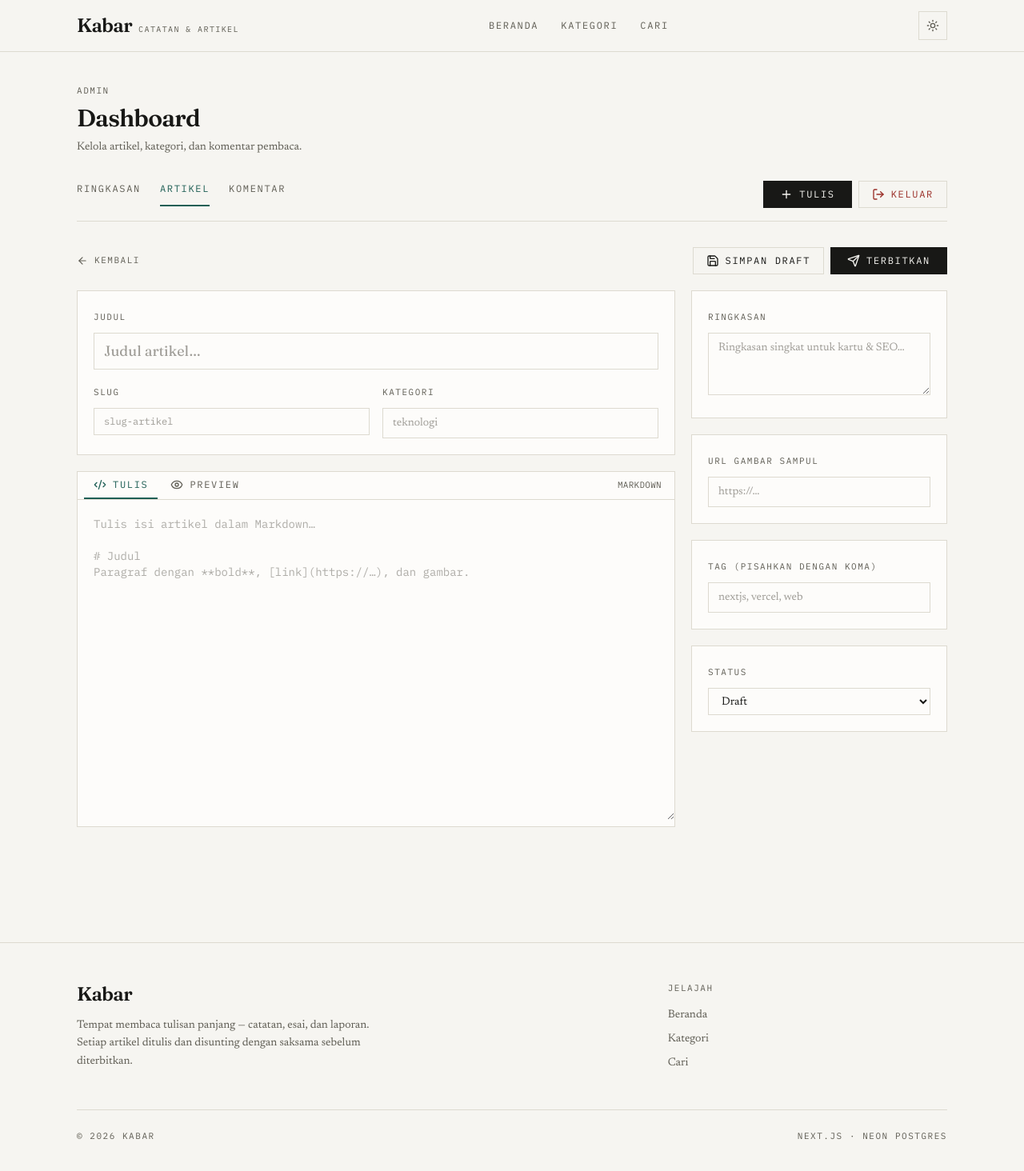
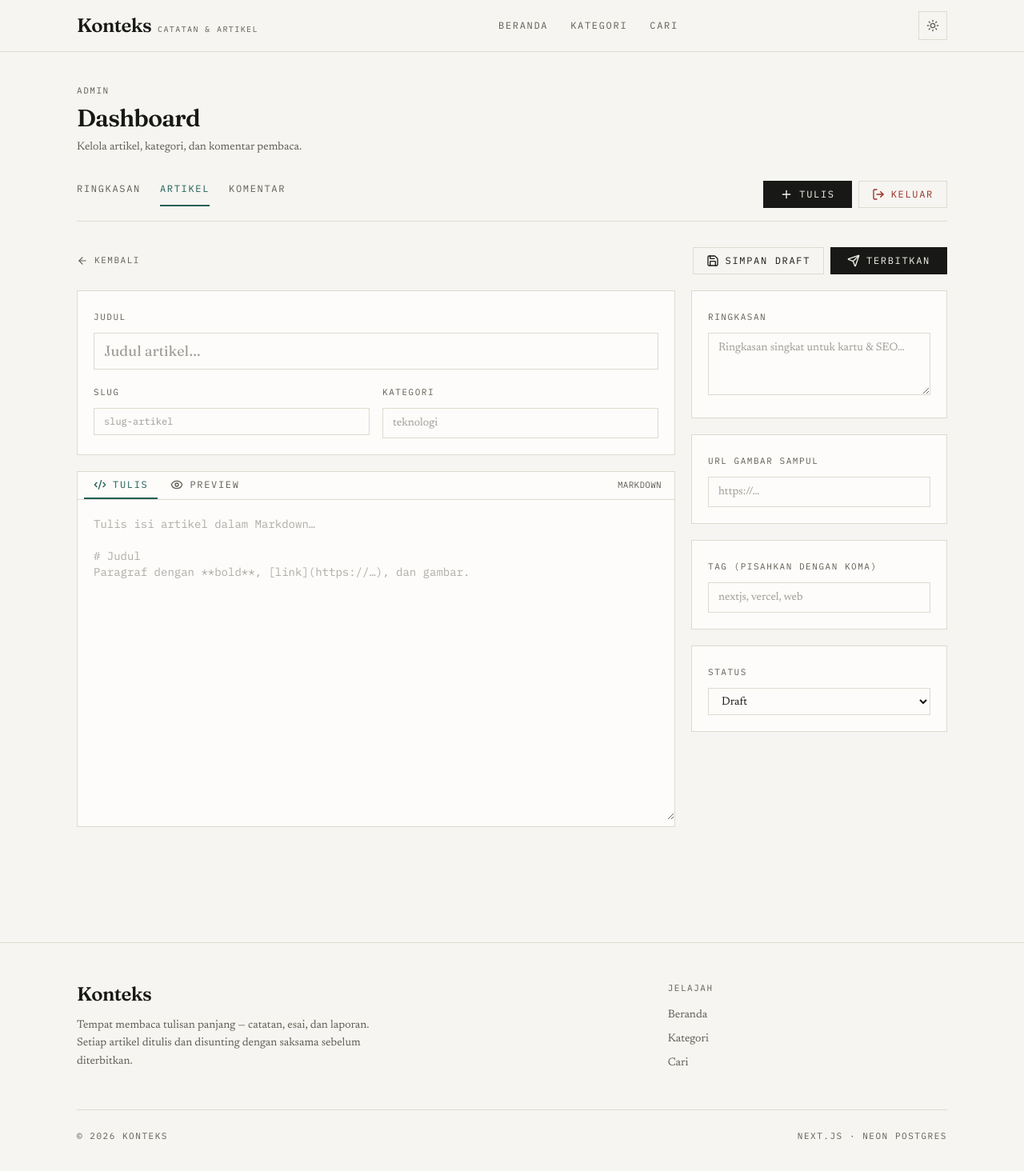
Before and after one commit to ywildan/articel, a Next.js app: page /admin/artikel/baru in a window 1280 px wide. Shown: the top 1464 px of the page at 80% size. Built offline with nearby package versions, Linux system fonts and the light colour scheme.

Commit message:
Rename brand blog: Kabar menjadi Konteks (metadata, Navbar, Footer, Hero, class prose-konteks, README, package.json)

```diff
--- a/package.json
+++ b/package.json
@@ -2,7 +2,7 @@
   "name": "artikel-web",
   "version": "1.0.0",
   "private": true,
-  "description": "Kabar — situs artikel dan catatan dengan dashboard admin, siap deploy ke Vercel.",
+  "description": "Konteks — situs artikel dan catatan dengan dashboard admin, siap deploy ke Vercel.",
   "scripts": {
     "dev": "next dev",
     "build": "next build",
--- a/src/app/globals.css
+++ b/src/app/globals.css
@@ -2,7 +2,7 @@
 @tailwind components;
 @tailwind utilities;
 
-/* Palet "Kabar" — kertas hangat, tinta pekat, satu aksen teal. */
+/* Palet "Konteks" — kertas hangat, tinta pekat, satu aksen teal. */
 :root {
   --paper: 246 245 241;
   --surface: 253 252 250;
@@ -116,7 +116,7 @@ body {
 }
 
 /* Prosa artikel — ukuran baca nyaman, tautan aksen */
-.prose-kabar {
+.prose-konteks {
   --tw-prose-body: rgb(var(--ink));
   --tw-prose-headings: rgb(var(--ink));
   --tw-prose-lead: rgb(var(--muted));
@@ -135,7 +135,7 @@ body {
   --tw-prose-td-borders: rgb(var(--line));
 }
 
-.prose-kabar :where(blockquote):not(:where(.not-prose *)) {
+.prose-konteks :where(blockquote):not(:where(.not-prose *)) {
   font-style: normal;
   border-left-width: 3px;
 }
--- a/src/app/layout.tsx
+++ b/src/app/layout.tsx
@@ -26,8 +26,8 @@ const mono = IBM_Plex_Mono({
 
 export const metadata: Metadata = {
   title: {
-    default: "Kabar — Catatan dan Artikel",
-    template: "%s · Kabar",
+    default: "Konteks — Catatan dan Artikel",
+    template: "%s · Konteks",
   },
   description:
     "Kumpulan tulisan panjang: catatan, esai, dan laporan. Baca, telusuri per kategori, dan tinggalkan komentar.",
--- a/src/components/Footer.tsx
+++ b/src/components/Footer.tsx
@@ -13,7 +13,7 @@ export default function Footer() {
         <div className="grid gap-10 md:grid-cols-[2fr_1fr]">
           <div>
             <Link href="/" className="font-display text-2xl font-semibold tracking-tight">
-              Kabar
+              Konteks
             </Link>
             <p className="mt-3 max-w-sm text-sm leading-relaxed text-muted">
               Tempat membaca tulisan panjang — catatan, esai, dan laporan.
@@ -26,7 +26,7 @@ export default function Footer() {
         </div>
 
         <div className="mt-12 flex flex-col gap-2 border-t border-line pt-6 font-mono text-[11px] uppercase tracking-eyebrow text-muted sm:flex-row sm:items-center sm:justify-between">
-          <span>© {new Date().getFullYear()} Kabar</span>
+          <span>© {new Date().getFullYear()} Konteks</span>
           <span>Next.js · Neon Postgres</span>
         </div>
       </div>
--- a/src/components/Hero.tsx
+++ b/src/components/Hero.tsx
@@ -26,7 +26,7 @@ export default function Hero({ count }: { count: number }) {
               dibaca pelan.
             </h1>
             <p className="mt-5 max-w-xl text-lg leading-relaxed text-muted">
-              Kabar mengumpulkan catatan, esai, dan laporan panjang. Disaring
+              Konteks mengumpulkan catatan, esai, dan laporan panjang. Disaring
               per kategori dan tag, terbuka untuk dikomentari.
             </p>
           </div>
--- a/src/components/Markdown.tsx
+++ b/src/components/Markdown.tsx
@@ -3,7 +3,7 @@ import remarkGfm from "remark-gfm";
 
 export default function Markdown({ content }: { content: string }) {
   return (
-    <div className="prose prose-neutral prose-kabar dark:prose-invert max-w-none md:prose-lg lg:prose-xl prose-headings:font-display prose-headings:tracking-tight prose-img:border prose-img:border-line">
+    <div className="prose prose-neutral prose-konteks dark:prose-invert max-w-none md:prose-lg lg:prose-xl prose-headings:font-display prose-headings:tracking-tight prose-img:border prose-img:border-line">
       <ReactMarkdown
         remarkPlugins={[remarkGfm]}
         components={{
--- a/src/components/Navbar.tsx
+++ b/src/components/Navbar.tsx
@@ -27,7 +27,7 @@ export default function Navbar() {
       <div className="container-x flex h-16 items-center justify-between gap-4">
         <Link href="/" className="flex items-baseline gap-2">
           <span className="font-display text-2xl font-semibold tracking-tight">
-            Kabar
+            Konteks
           </span>
           <span className="hidden font-mono text-[10px] uppercase tracking-eyebrow text-muted sm:inline">
             catatan &amp; artikel
```
Also changed, not shown: 1 other file (tests, documents, lock files or other folders).
